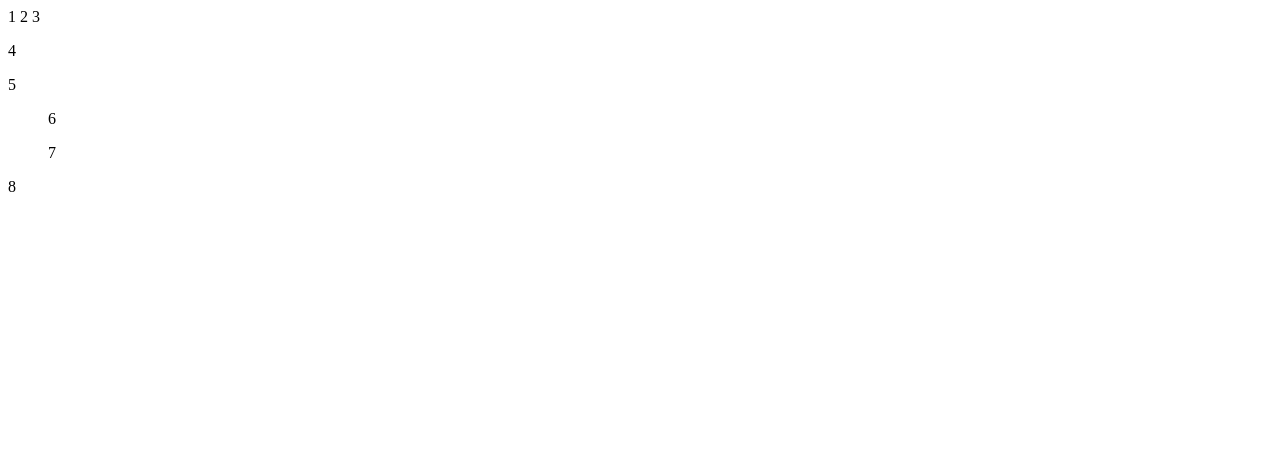
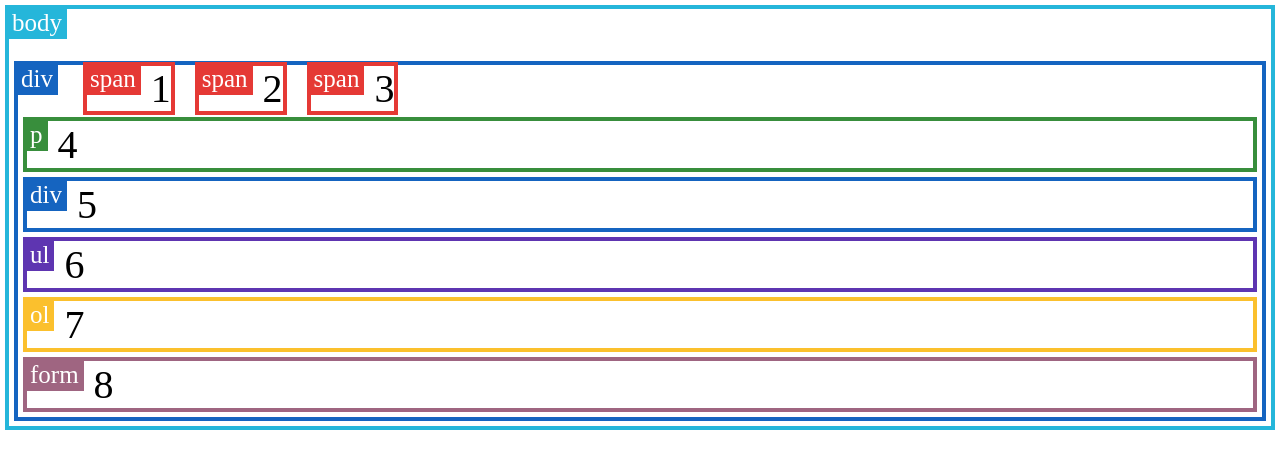
Before and after one commit to MillenaAMartines/Exercicios-web, a website: page css/classeTag.html in a window 1280 px wide. Drawn offline with Linux system fonts and the light colour scheme.

Commit message:
add conteudo de css

```diff
--- /dev/null
+++ b/css/css/externo.css
@@ -0,0 +1,4 @@
+body {
+
+    background-color: gold;
+}
--- a/css/css/tag.css
+++ b/css/css/tag.css
@@ -0,0 +1,24 @@
+body {
+    font-size: 40px;
+}
+
+ul, ol {
+    padding: 0;
+}
+
+li {
+    margin-left: 60px;
+}
+
+.tag {
+    border: solid 4px;
+    margin: 5px;
+}
+
+.tag label {
+    color: #fff;
+    font-size: 25px;
+    vertical-align: top;
+    margin-right: 10px;
+    padding: 0px 5px 3px 3px;
+}
--- a/css/js/tag.js
+++ b/css/js/tag.js
@@ -0,0 +1,34 @@
+const colors = {
+    p: '#388e3c',
+    div: '#1564c0',
+    span: '#e53935',
+    section: '#f67809',
+    ul: '#5e35b1',
+    ol: '#fbc02d',
+    Header: '#d81b60',
+    nav: '#64dd7',
+    main: '#00acc1',
+    footer: '#304ffe',
+    form: '#9f6581',
+    body: '#25b6da',
+    padrao: '#616161',
+
+    get(tag) {
+        return this[tag] ? this[tag] : [this.padrao]
+    }
+}
+
+
+document.querySelectorAll('.tag').forEach(elemento => {
+    const tagName = elemento.tagName.toLowerCase()
+
+    elemento.style.borderColor = colors.get(tagName)
+
+    if (!elemento.classList.contains('nolabel')) {
+        const label = document.createElement('label')
+        label.style.backgroundColor = colors.get(tagName)
+        label.innerHTML = tagName
+        elemento.insertBefore(label,elemento.childNodes[0])
+
+    }
+})
```
Also changed, not shown: css/anatomia.html (+28 -2 lines), css/origem.html (+6 -1 lines), 1 other file.
